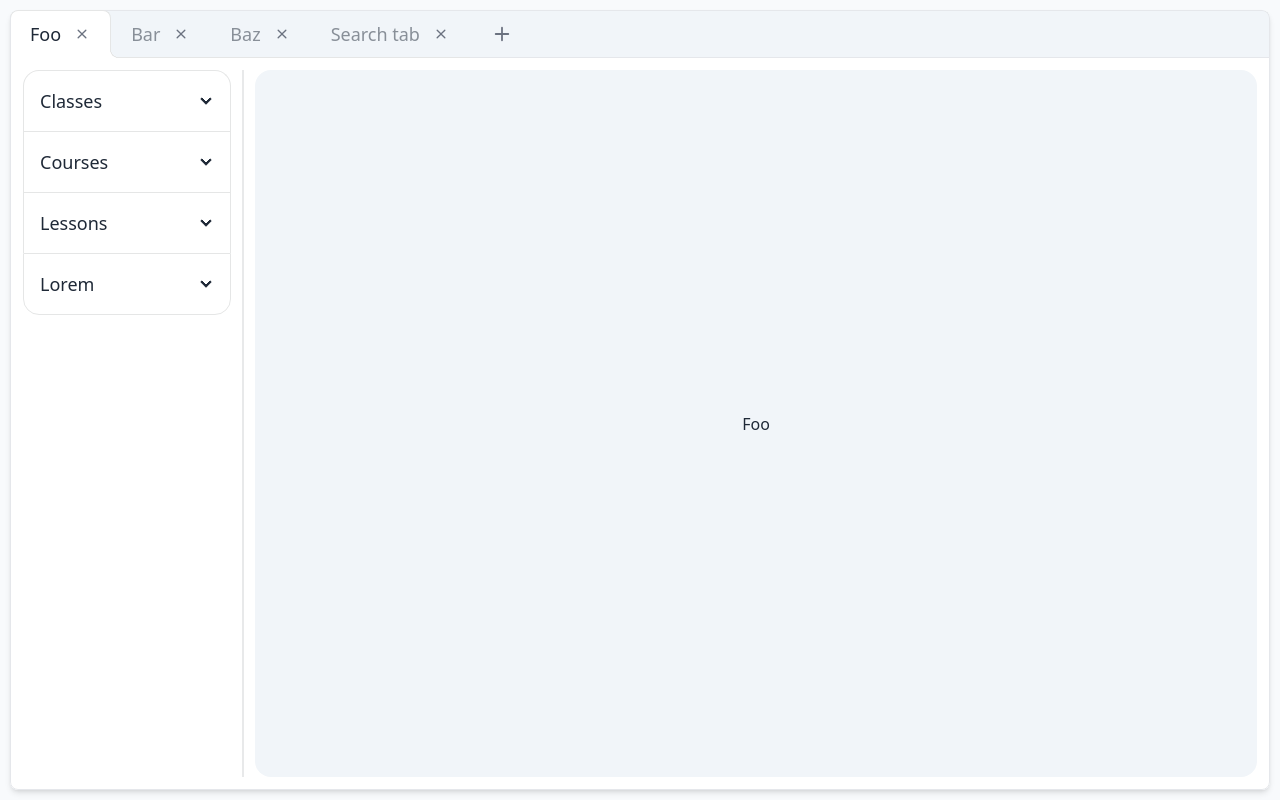
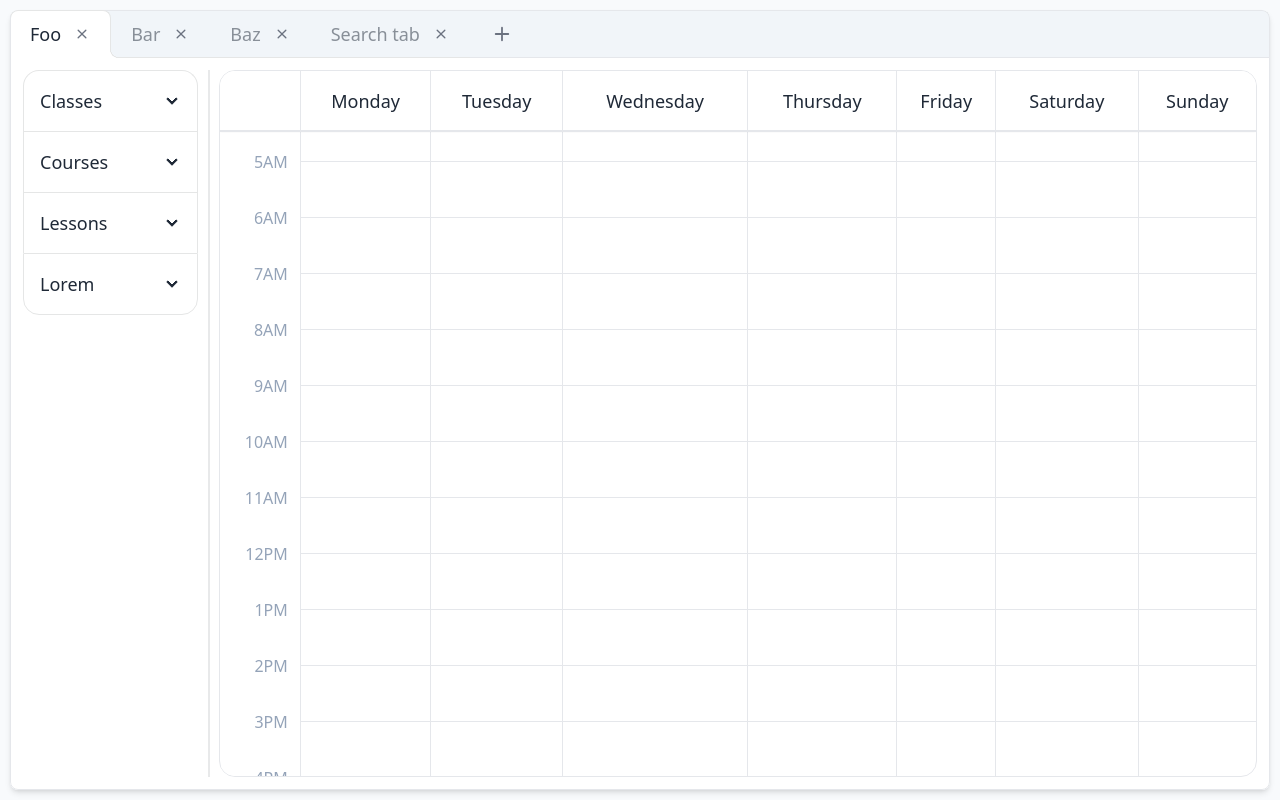
Before and after one commit to branivreyes/schedule-planner, a Vue app: page / in a window 1280 px wide. Built offline with nearby package versions, Linux system fonts and the light colour scheme.

Commit message:
30/03/2023

```diff
--- /dev/null
+++ b/src/components/SchedulePlannerTable.vue
@@ -0,0 +1,165 @@
+<script setup lang="ts">
+import { ref } from "vue";
+
+const columns = ref([
+  "Monday",
+  "Tuesday",
+  "Wednesday",
+  "Thursday",
+  "Friday",
+  "Saturday",
+  "Sunday",
+]);
+
+const hours = ref([
+  "5AM",
+  "6AM",
+  "7AM",
+  "8AM",
+  "9AM",
+  "10AM",
+  "11AM",
+  "12PM",
+  "1PM",
+  "2PM",
+  "3PM",
+  "4PM",
+  "5PM",
+  "6PM",
+  "7PM",
+  "8PM",
+  "9PM",
+  "10PM",
+  "11PM",
+  "12AM",
+]);
+</script>
+
+<template>
+  <div class="schedule-planner-table-container">
+    <table class="schedule-planner-table">
+      <thead class="schedule-planner-table__head">
+        <tr>
+          <th class="schedule-planner-table__head__hours"></th>
+          <th v-for="column in columns">
+            {{ column }}
+          </th>
+        </tr>
+      </thead>
+      <tbody>
+        <tr>
+          <td></td>
+          <td v-for=" in columns"></td>
+        </tr>
+        <tr v-for="hour in hours">
+          <td class="schedule-planner-table__hours-cell">
+            <div class="schedule-planner-table__hours-cell__hour">
+              {{ hour }}
+            </div>
+          </td>
+          <td v-for=" in columns"></td>
+        </tr>
+      </tbody>
+    </table>
+  </div>
+</template>
+
+<style scoped lang="scss">
+.schedule-planner-table-container {
+  @apply w-full;
+  @apply overflow-hidden;
+  @apply rounded-2xl;
+  @apply border;
+  @apply overflow-y-auto;
+}
+.schedule-planner-table {
+  @apply w-full;
+  @apply h-full;
+  @apply table-auto;
+  @apply border-spacing-0;
+
+  &__hours-cell {
+    @apply relative;
+
+    &__hour {
+      @apply absolute;
+      @apply left-0;
+      @apply right-0;
+      @apply pr-3;
+      @apply bg-white;
+      @apply top-0;
+      @apply -translate-y-1/2;
+      @apply text-right;
+      @apply text-slate-400;
+      @apply text-base;
+    }
+  }
+
+  &__head {
+    @apply sticky;
+    @apply top-0;
+    @apply bg-white;
+    @apply z-10;
+
+    th {
+      @apply border;
+      @apply font-normal;
+      @apply text-lg;
+    }
+
+    &__hours {
+      @apply w-20;
+    }
+  }
+
+  thead > tr {
+    height: 60px;
+    @apply shadow-sm;
+
+    &::after {
+      content: "";
+      position: absolute;
+      bottom: -1px;
+      left: 0;
+      right: 0;
+      @apply border-t-2;
+    }
+  }
+
+  th {
+    @apply border-t-0;
+  }
+
+  th,
+  td {
+    @apply p-0;
+
+    &:first-of-type {
+      @apply border-l-0;
+    }
+
+    &:last-of-type {
+      @apply border-r-0;
+    }
+  }
+
+  tbody {
+    td {
+      @apply border;
+    }
+
+    tr {
+      @apply h-14;
+
+      &:first-of-type,
+      &:last-of-type {
+        height: 30px;
+      }
+
+      &:last-of-type td {
+        @apply border-b-0;
+      }
+    }
+  }
+}
+</style>
--- a/src/components/SchedulePlannerWorkspace.vue
+++ b/src/components/SchedulePlannerWorkspace.vue
@@ -1,6 +1,7 @@
 <script lang="ts" setup>
 import { ref, onMounted, computed } from "vue";
 import SchedulePlannerLeftPanel from "./SchedulePlannerLeftPanel.vue";
+import SchedulePlannerTable from "./SchedulePlannerTable.vue";
 import { useResizeElementWidth } from "@composables/resizeElement";
 import Tab from "@ts/classes/Tab";
 
@@ -41,12 +42,7 @@ onMounted(() => {
       class="divider divider-horizontal cursor-ew-resize mx-1"
     ></div>
 
-    <div
-      draggable="false"
-      class="grid h-full flex-grow card bg-slate-100 rounded-box place-items-center"
-    >
-      {{ tab.name }}
-    </div>
+    <SchedulePlannerTable />
   </div>
 </template>
 
```
Also changed, not shown: schedule-planner-screenshot.png.
